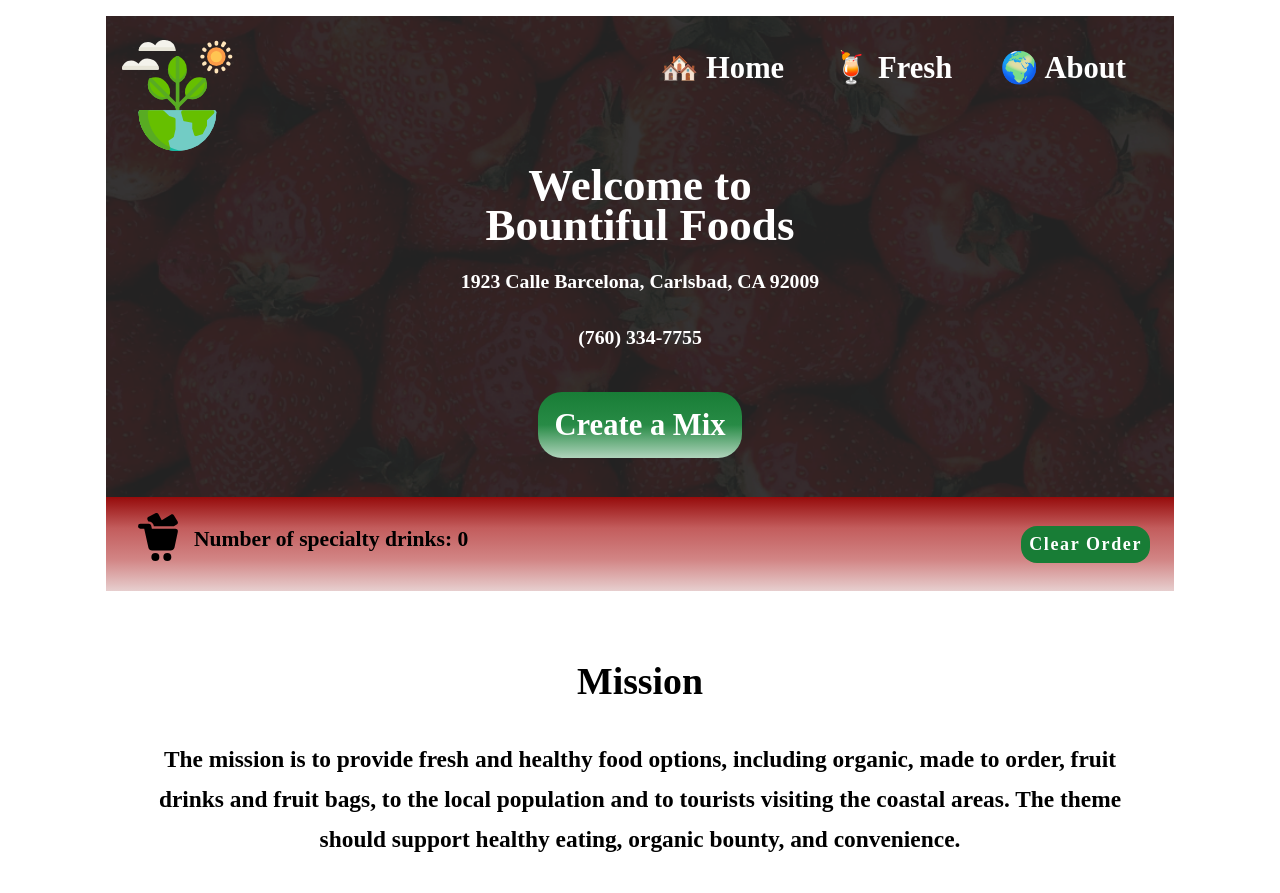
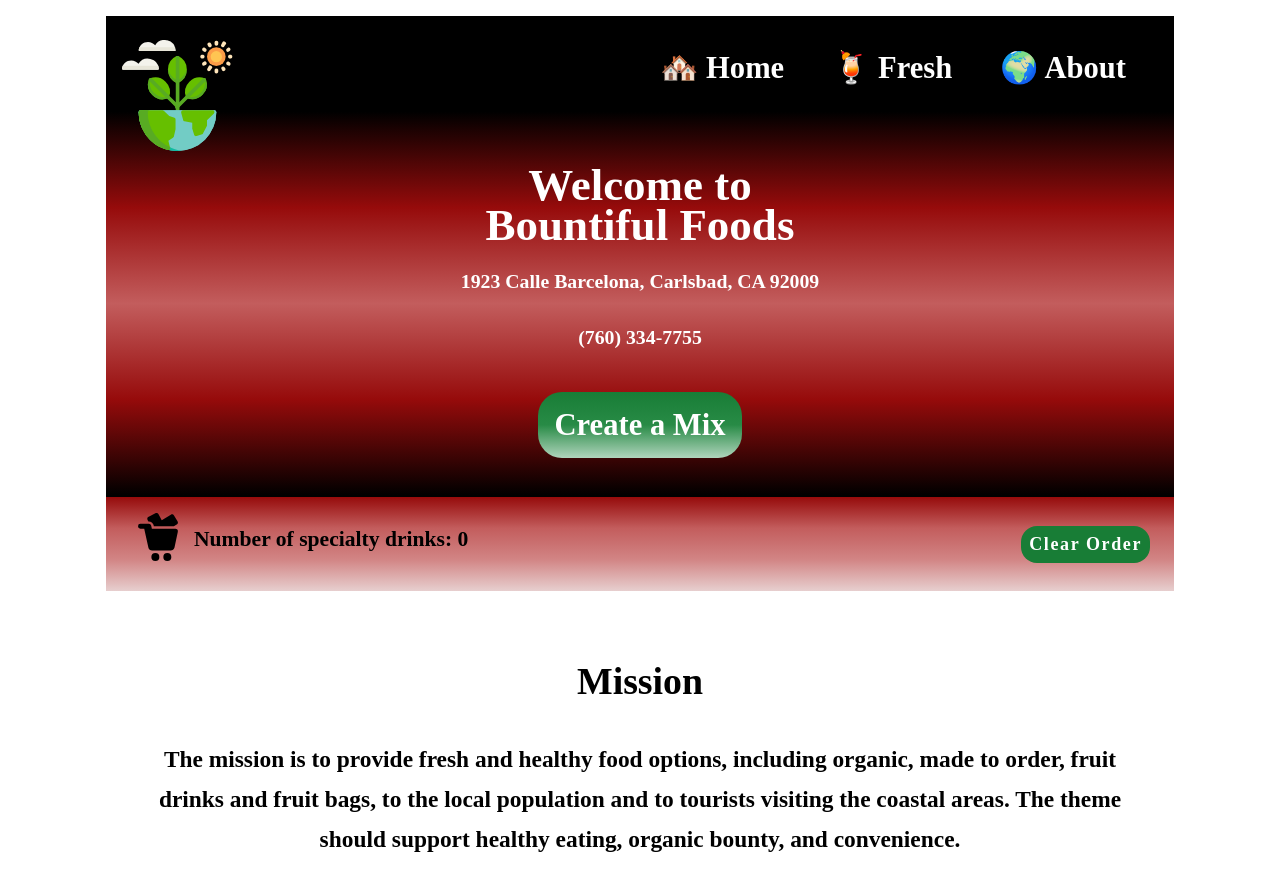
Before and after one commit to DiannaQui/wdd230, a plain HTML site: page bountiful/index.html in a window 1280 px wide. Shown: the top 893 px of the page. Drawn offline with nearby package versions, Linux system fonts and the light colour scheme; no server answers; a web font is replaced by a local one.

Commit message:
background

```diff
--- a/bountiful/styles/small.css
+++ b/bountiful/styles/small.css
@@ -98,7 +98,8 @@ li { list-style-type: none; }
 
 /* heather */
 .heatherIndex, .footerIndex {
-  background-image: url('../images/strawberries.png');
+  background-image: linear-gradient(#000000,#000000,#960B0B,#c35d5d,#960B0B,#000000,#000000);
+  /* background-image: url('../images/strawberries1100x433.webp'); */
   background-repeat: no-repeat;
   background-size: cover;
   color: var(--secundaryWhite);
```
